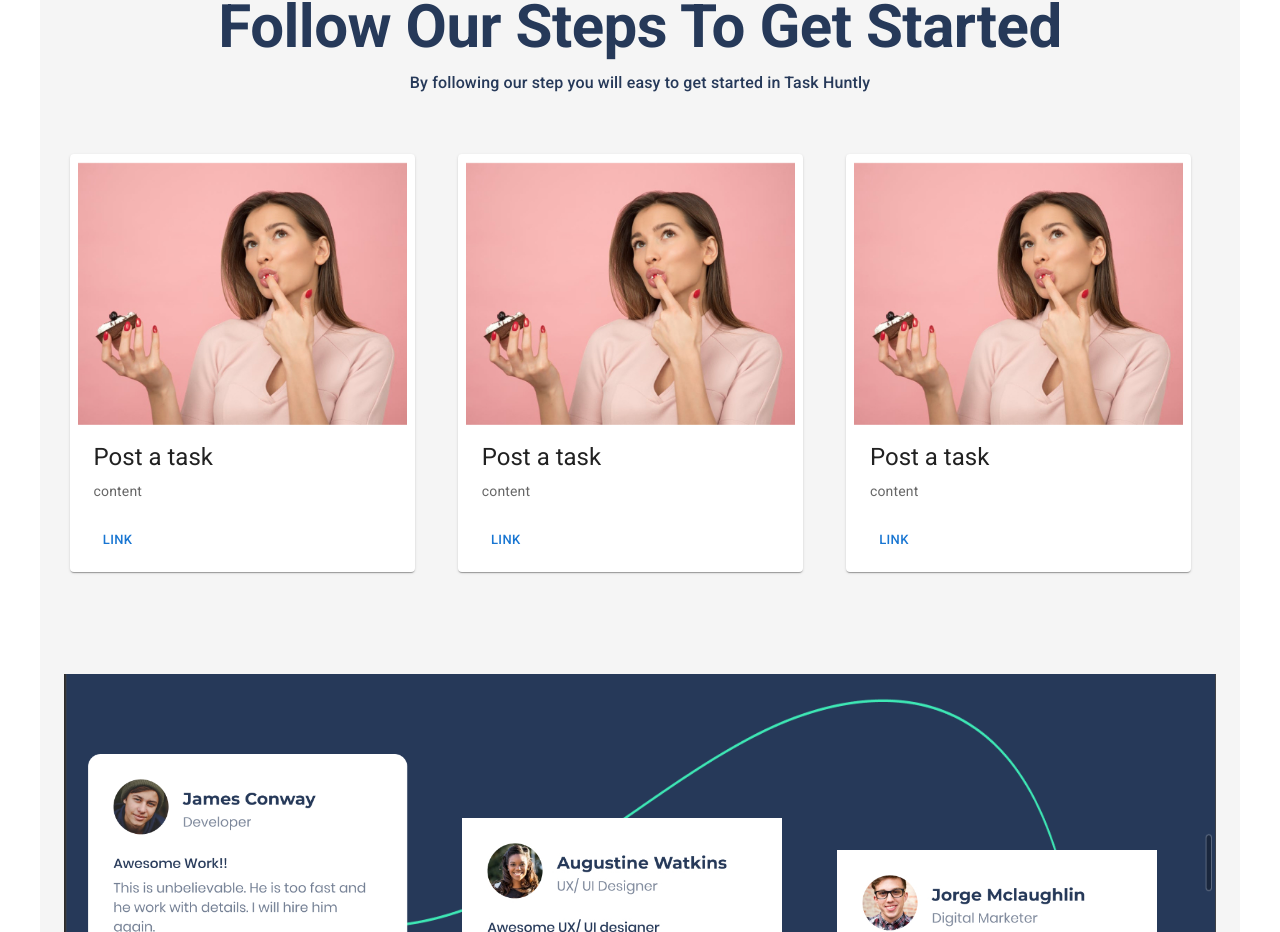
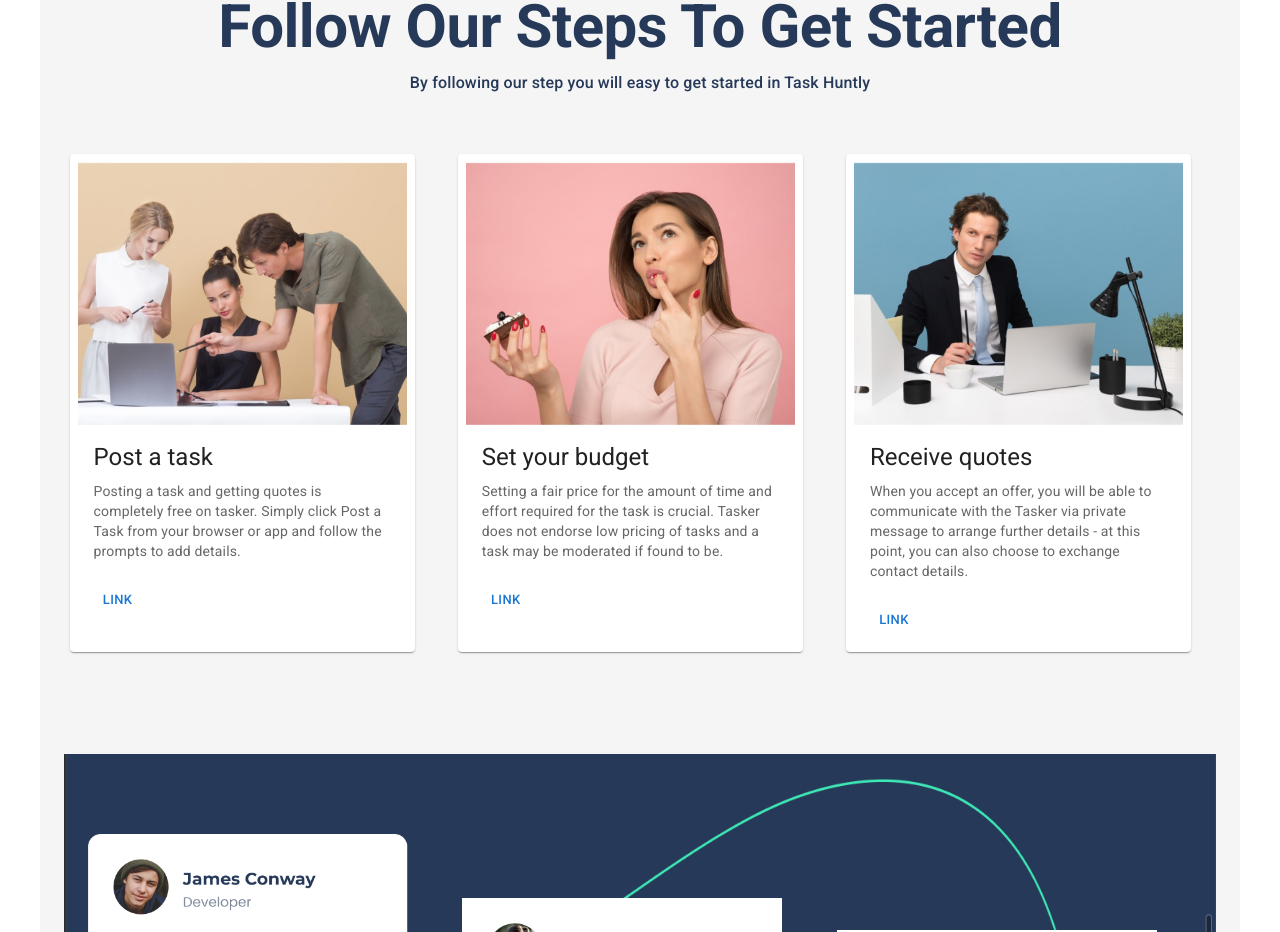
Before and after one commit to TaskComing/Tasker-Coming-Front-end, a React (Create React App) app: page / in a window 1280 px wide. Shown: the part 2530-3462 px from the top of the page. Built offline with nearby package versions, Linux system fonts and the light colour scheme.

Commit message:
homepage

```diff
--- a/src/pages/homepage/CardLink.js
+++ b/src/pages/homepage/CardLink.js
@@ -3,10 +3,35 @@ import Card from '@mui/material/Card';
 import CardContent from '@mui/material/CardContent';
 import CardMedia from '@mui/material/CardMedia';
 import Typography from '@mui/material/Typography';
-import { Button, CardActionArea, CardActions } from '@mui/material';
+import { Button, CardActionArea, CardActions, Box } from '@mui/material';
 
 export default function CardLink() {
   return (
+    <Box display="flex">
+      <Card sx={{ maxWidth: 345, margin: 2.7, padding: 1 }}>
+        <CardActionArea>
+          <CardMedia
+            component="img"
+            height="263"
+            image="/img/homepage2/pageCard1.jpg"
+            alt="post a task"
+          />
+          <CardContent>
+            <Typography gutterBottom variant="h5" component="div">
+              Post a task
+            </Typography>
+            <Typography variant="body2" color="text.secondary">
+              Posting a task and getting quotes is completely free on tasker. Simply click Post a
+              Task from your browser or app and follow the prompts to add details.
+            </Typography>
+          </CardContent>
+        </CardActionArea>
+        <CardActions>
+          <Button size="small" color="primary">
+            Link
+          </Button>
+        </CardActions>
+      </Card>
       <Card sx={{ maxWidth: 345, margin: 2.7, padding: 1 }}>
         <CardActionArea>
           <CardMedia
@@ -17,10 +42,12 @@ export default function CardLink() {
           />
           <CardContent>
             <Typography gutterBottom variant="h5" component="div">
-            Post a task
+              Set your budget
             </Typography>
             <Typography variant="body2" color="text.secondary">
-            content
+              Setting a fair price for the amount of time and effort required for the task is
+              crucial. Tasker does not endorse low pricing of tasks and a task may be moderated if
+              found to be.
             </Typography>
           </CardContent>
         </CardActionArea>
@@ -30,5 +57,31 @@ export default function CardLink() {
           </Button>
         </CardActions>
       </Card>
+      <Card sx={{ maxWidth: 345, margin: 2.7, padding: 1 }}>
+        <CardActionArea>
+          <CardMedia
+            component="img"
+            height="263"
+            image="/img/homepage2/pageCard3.jpg"
+            alt="post a task"
+          />
+          <CardContent>
+            <Typography gutterBottom variant="h5" component="div">
+              Receive quotes
+            </Typography>
+            <Typography variant="body2" color="text.secondary">
+              When you accept an offer, you will be able to communicate with the Tasker via private
+              message to arrange further details - at this point, you can also choose to exchange
+              contact details.
+            </Typography>
+          </CardContent>
+        </CardActionArea>
+        <CardActions>
+          <Button size="small" color="primary">
+            Link
+          </Button>
+        </CardActions>
+      </Card>
+    </Box>
   );
 }
--- a/src/pages/homepage/Home.js
+++ b/src/pages/homepage/Home.js
@@ -143,12 +143,6 @@ function Home() {
             <Box>
               <CardLink />
             </Box>
-            <Box>
-              <CardLink />
-            </Box>
-            <Box>
-              <CardLink />
-            </Box>
           </Grid>
           {/** section 6 */}
           <Grid container rowSpacing={10} marginTop={5} marginBottom={10} className="section6">
```
Also changed, not shown: Bg.png (added), public/img/homepage2/bottomBg.png (added). Lines whose indentation alone changed are shown as unchanged.
